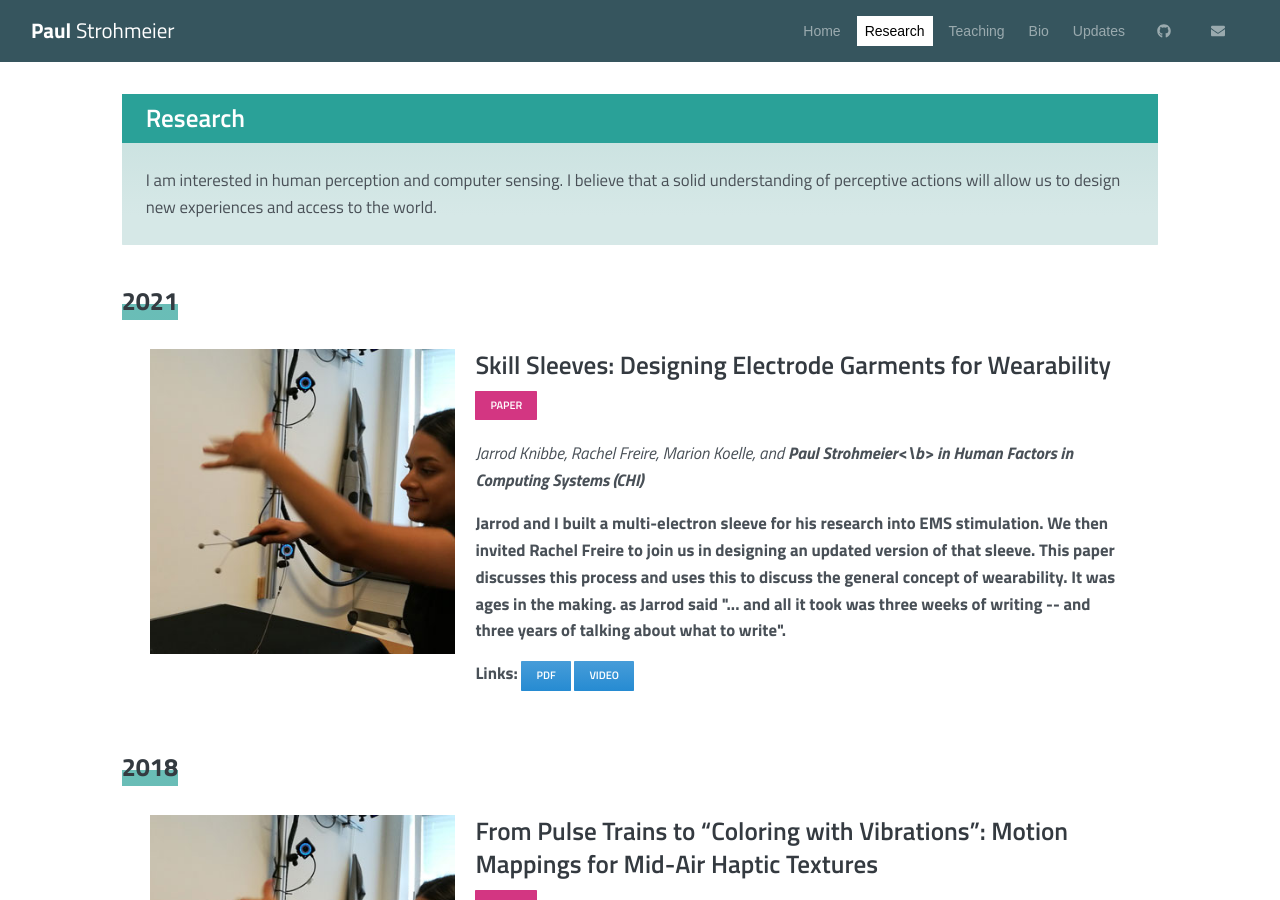
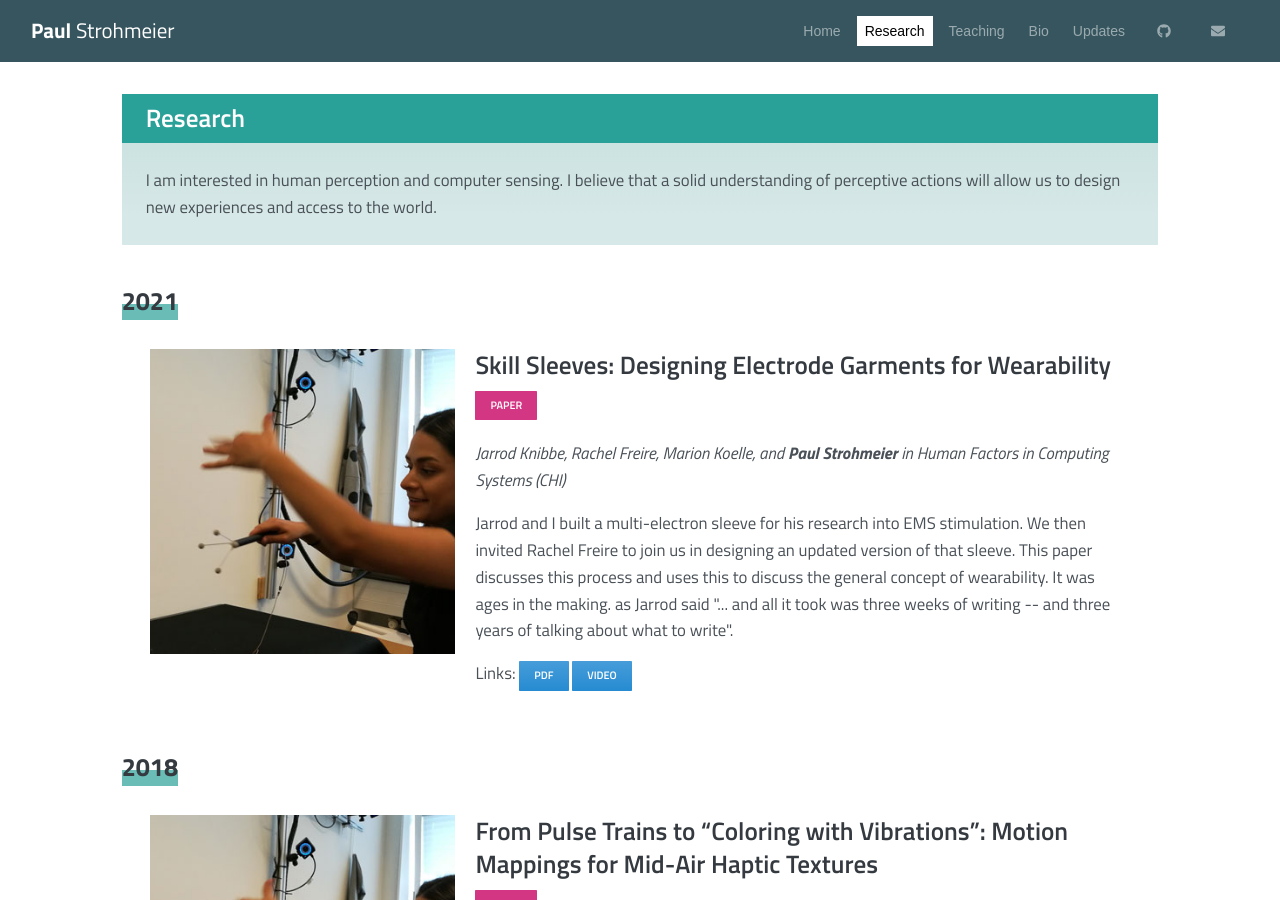
Before and after one commit to fkeel/fkeel.gitub.io, a Jekyll site: the page built from research.html, in a window 1280 px wide and 900 px high. Built offline with Jekyll 4.4.1, drawn with Linux system fonts in a browser that asks for light colours.

```diff
--- a/_data/research.yaml
+++ b/_data/research.yaml
@@ -3,7 +3,7 @@ intro: "I am interested in human perception and computer sensing. I believe that
 timeline:
   - title: "Skill Sleeves: Designing Electrode Garments for Wearability"
     year: 2021
-    authors: Jarrod Knibbe, Rachel Freire, Marion Koelle, and <b>Paul Strohmeier<\b>
+    authors: Jarrod Knibbe, Rachel Freire, Marion Koelle, and <b>Paul Strohmeier</b>
     venue: Human Factors in Computing Systems (CHI)
     description: Jarrod and I built a multi-electron sleeve for his research into EMS stimulation. We then invited Rachel Freire to join us in designing an updated version of that sleeve. This paper discusses this process and uses this to discuss the general concept of wearability. It was ages in the making. as Jarrod said "... and all it took was three weeks of writing -- and three years of talking about what to write".
     image: /uploads/image/2018_MotionMapping.jpg
```
